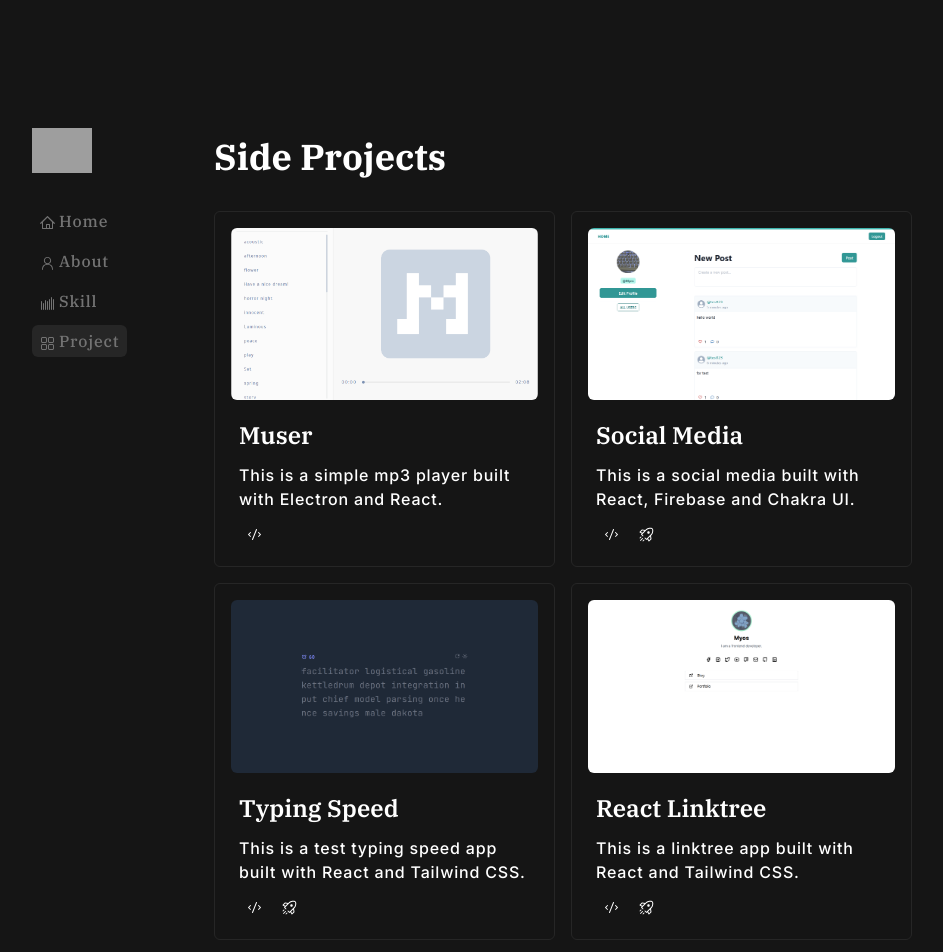
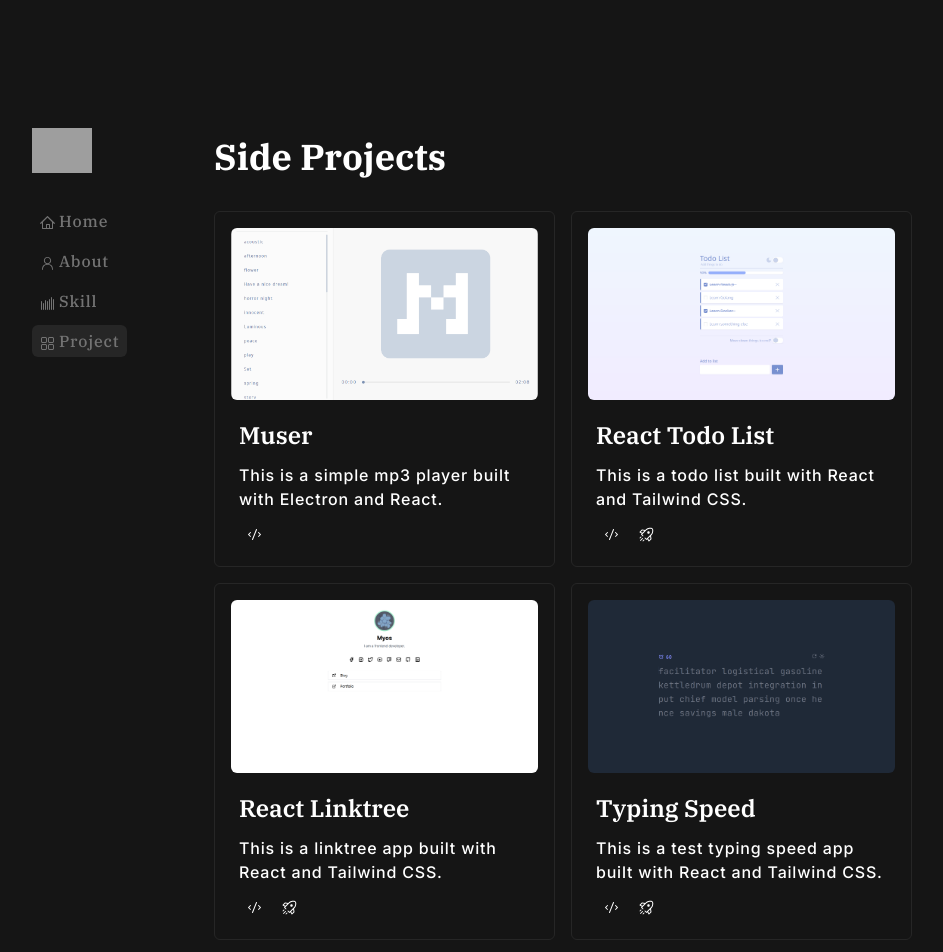
Before and after one commit to Myoschen/portfolio, a Next.js app: page /project in a window 1280 px wide. Shown: the top 952 px of the page, without its empty margins (152-1095 px from the left). Built offline with nearby package versions, Linux system fonts and the light colour scheme; grey boxes are pictures that could not be loaded.

Commit message:
:sparkles: add react-todo-list project

```diff
--- a/app/project/page.tsx
+++ b/app/project/page.tsx
@@ -27,12 +27,18 @@ const projects: ProjectInfo[] = [
     repo: 'https://github.com/Myoschen/muser',
   },
   {
-    image: '/project/social-media-app.png',
-    title: 'Social Media',
-    description:
-      'This is a social media built with React, Firebase and Chakra UI.',
-    repo: 'https://github.com/Myoschen/social-media-app',
-    demo: 'https://social-media-app-myoschen.vercel.app',
+    image: '/project/react-todo-list.png',
+    title: 'React Todo List',
+    description: 'This is a todo list built with React and Tailwind CSS.',
+    repo: 'https://github.com/Myoschen/react-todo-list',
+    demo: 'https://react-todo-list-myoschen.vercel.app/',
+  },
+  {
+    image: '/project/react-linktree.png',
+    title: 'React Linktree',
+    description: 'This is a linktree app built with React and Tailwind CSS.',
+    repo: 'https://github.com/Myoschen/react-linktree',
+    demo: 'https://react-linktree.vercel.app/',
   },
   {
     image: '/project/typing-speed.png',
@@ -43,11 +49,12 @@ const projects: ProjectInfo[] = [
     demo: 'https://typing-speed-myos.vercel.app/',
   },
   {
-    image: '/project/react-linktree.png',
-    title: 'React Linktree',
-    description: 'This is a linktree app built with React and Tailwind CSS.',
-    repo: 'https://github.com/Myoschen/react-linktree',
-    demo: 'https://react-linktree.vercel.app/',
+    image: '/project/social-media-app.png',
+    title: 'Social Media',
+    description:
+      'This is a social media built with React, Firebase and Chakra UI.',
+    repo: 'https://github.com/Myoschen/social-media-app',
+    demo: 'https://social-media-app-myoschen.vercel.app',
   },
 ];
 
```
Also changed, not shown: public/project/react-todo-list.png (added).
